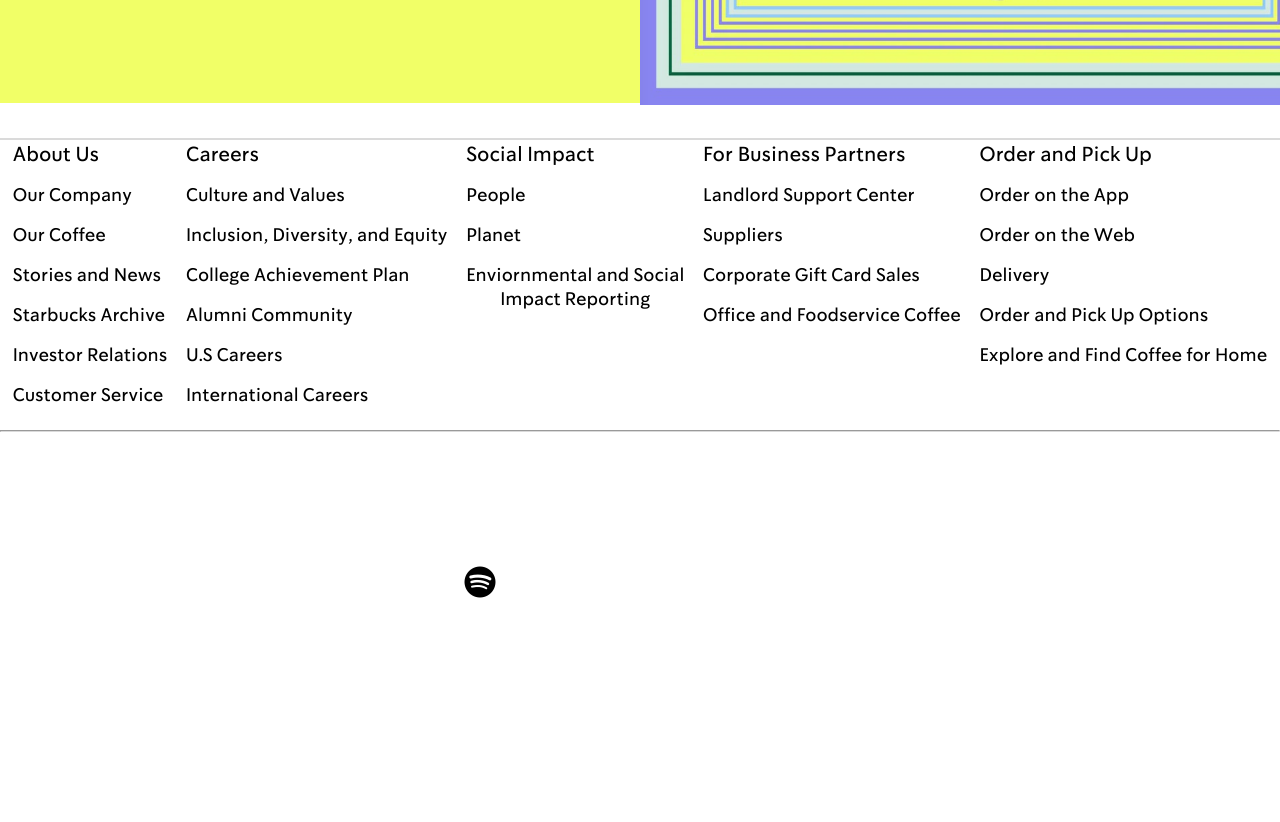
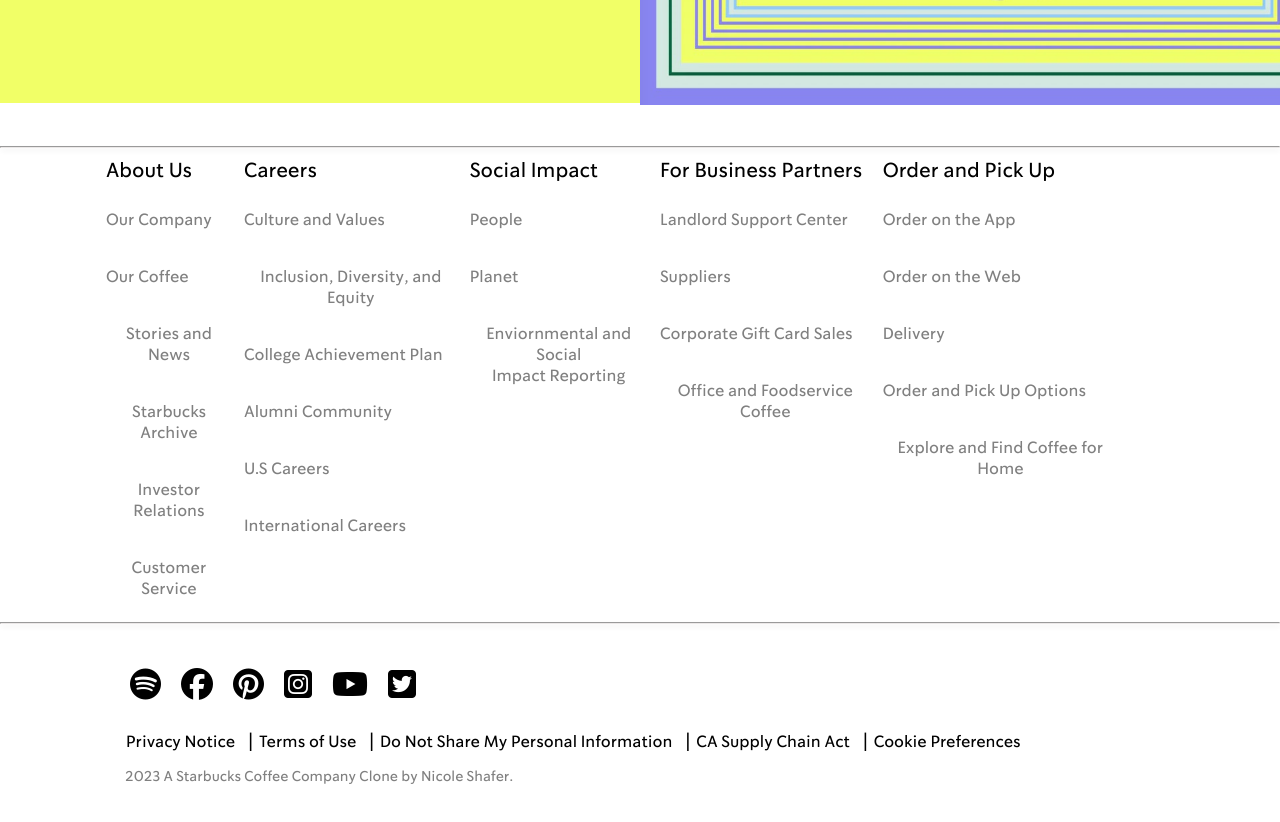
Before and after one commit to nicoleshafer/projects2023, a React (Create React App) app in the folder Starbucks-Clone/client/: page / in a window 1280 px wide. Shown: the part 1300-2122 px from the top of the page. Before the commit the page ends 2012 px from the top, so only its background shows below. Built offline with nearby package versions, Linux system fonts and the light colour scheme.

Commit message:
finished css styling for footer

```diff
--- a/Starbucks-Clone/client/src/App.css
+++ b/Starbucks-Clone/client/src/App.css
@@ -1,87 +1,96 @@
 @font-face {
     font-family: soDoSans;
     src: url("./fonts/SoDoSans.ttf");
-  }
+}
 
-  *{
+* {
     font-family: soDoSans;
-  }
-.navBar{
+}
+
+.navBar {
     display: flex;
     justify-content: space-between;
-    height:65px;
-    padding:20px 20px 10px 20px;
-    width:97.5%;
+    height: 65px;
+    padding: 20px 20px 10px 20px;
+    width: 97.5%;
     /* border-bottom: 2px solid rgb(218,218,218); */
     background-color: rgb(255, 254, 253);
 }
 
-hr{
-    border-bottom: 1.5px solid rgb(218,218,218);
+hr {
+    border-bottom: 1.5px solid rgb(235, 232, 232);
+    box-shadow:  .5px 3px 5px rgb(239, 239, 239);
 }
-.rightSide-Nav, .leftSide-Nav{
+
+.rightSide-Nav,
+.leftSide-Nav {
     display: flex;
-    gap:25px;
+    gap: 25px;
     align-items: center;
     margin-right: 40px;
-    margin-left:14px;
+    margin-left: 14px;
 }
 
-.rightSide-Nav{
+.rightSide-Nav {
     margin-right: 90px;
 }
 
-.leftSide-Nav{
+.leftSide-Nav {
     display: flex;
-    gap:30px;
+    gap: 30px;
     font-size: 14px;
     font-weight: bold;
 }
-.logo{
-    height:55px;
+
+.logo {
+    height: 55px;
 }
 
-.navLink{
+.navLink {
     text-decoration: none;
     color: rgb(23, 22, 22);
     font-weight: bold;
 }
-.navLink:hover{
-    color:darkgreen;
+
+.navLink:hover {
+    color: darkgreen;
 }
 
-.navBtn-SignUp{
+.navBtn-SignUp {
     background-color: transparent;
     font-weight: bold;
     padding: 5px;
 }
 
-.navBtn-Join{
+.navBtn-Join {
     background-color: black;
-    color:white;
+    color: white;
     font-weight: bold;
     padding: 5px;
 }
 
-.mapMarker{
-    height:25px;
+.mapMarker {
+    height: 25px;
 }
-.mapMarker:hover{
+
+.mapMarker:hover {
     cursor: pointer;
 }
 
-.navFlex{
+.navFlex {
     display: flex;
-    gap:5px;
+    gap: 5px;
     margin-right: 10px;
 }
-.btnStandard{
-    height:30px;
+
+.btnStandard {
+    height: 30px;
     width: 80px;
     border-radius: 20px;
-    border:1px solid black;
+    border: 1px solid black;
 }
-.btnStandard:hover{
+
+.btnStandard:hover {
     opacity: 60%;
 }
 
@@ -90,18 +99,19 @@
 
 
 
-.container{
+.container {
     display: flex;
     align-items: center;
     flex-direction: column;
 }
-.bodyImage{
-    height:627px;
+
+.bodyImage {
+    height: 627px;
 }
 
-.bodyOuterBox{
-    width:1440px;
-    height:625px;
+.bodyOuterBox {
+    width: 1440px;
+    height: 625px;
     /* border: 2px solid black; */
     margin-top: 20px;
     display: flex;
@@ -109,41 +119,42 @@
     text-align: center;
 }
 
-.boxOne{
-    background: rgb(235,129,165);
+.boxOne {
+    background: rgb(235, 129, 165);
 }
 
-.boxTwo{
-    background-color: rgb(241,255,103);
+.boxTwo {
+    background-color: rgb(241, 255, 103);
     margin-bottom: 35px;
 }
 
-.boxText{
+.boxText {
     width: 715px;
-    margin:40px;
+    margin: 40px;
     padding: 20px;
 }
 
-.boxText h2{
+.boxText h2 {
     font-size: 52px;
     font-weight: bold;
     font-family: soDoSans;
 }
-.boxText p{
+
+.boxText p {
     font-size: 24px;
     font-weight: normal;
     font-family: soDoSans;
 }
 
 
-.orderBtn-Body{
+.orderBtn-Body {
     background-color: transparent;
     border-radius: 20px;
-    height:35px;
-    width:115px;
+    height: 35px;
+    width: 115px;
     font-size: 16px;
     font-weight: bold;
-    border:1px solid black;
+    border: 1px solid black;
     margin: 10px;
 }
 
@@ -151,45 +162,100 @@
 
 
 
-.footerSectionOne,
-.headerBtn{
-    border-top: 2px solid rgb(218,218,218);
+
+.headerBtn,
+.footerOneWidth {
     display: flex;
     justify-content: space-evenly;
 }
 
-.headerBtn{
+.headerBtn {
     font-size: 20px;
+    margin-bottom: 10px;
 }
-.footerBtn button{
-    font-size: 18px;
-    font-weight:lighter;
+
+.footerBtn button {
+    font-size: 16px;
+    font-weight: light;
+    color: gray;
+}
+
+.footerBtn {
+    display: flex;
+    flex-direction: column;
+    gap: 20px;
+}
+
+.footerBtn button:hover {
+    color: black;
 
 }
-.align{
+
+.align {
     display: flex;
     flex-direction: column;
-    align-items:flex-start;
+    align-items: flex-start;
+
 }
 
-.footerSectionOne button{
+.footerOneWidth {
+    width: 80%;
+    margin-left: 50px;
+    padding-left: 50px;
+
+}
+
+.footerSectionOne {
+    width: 100%;
+}
+
+.footerOneWidth button {
     border: none;
     background-color: transparent;
     display: flex;
     align-items: center;
     padding-bottom: 15px;
+
 }
 
-.footerSectionOne button:hover{
+.footerOneWidth button:hover {
     cursor: pointer;
 }
 
-.footerSocials{
-    margin-top: 20px;
-    padding:30px;
-    width:900px;
-    height:200px;
+.footerSocialsContainer {
+    margin-top: 30px;
+    margin-left: 60px;
+    margin-bottom: 45px;
+    padding-bottom: 0;
+    padding: 30px 70px 0;
+    width: 900px;
     display: flex;
+    gap: 20px;
+}
+
+.footerSectionTwo {
+    display: flex;
+    flex-direction: column;
+}
+
+.footerSectionTwoTop {
+    display: flex;
+    margin-left: 60px;
+    padding-left: 60px;
     align-items: center;
-    justify-content: center;
 }
+
+.footerSectionTwoBottom {
+    margin-left: 65px;
+    padding-left: 60px;
+    font-size: 14px;
+    color: gray;
+    margin-bottom: 60px;
+}
+
+.footerSectionTwo button {
+    background-color: transparent;
+    border: none;
+    font-size: 16px;
+    padding-right: 13px;
+}
--- a/Starbucks-Clone/client/src/components/Footer.js
+++ b/Starbucks-Clone/client/src/components/Footer.js
@@ -1,11 +1,13 @@
 import React from 'react';
-import {Link} from "react-router-dom"
+import { Link } from "react-router-dom"
 
 
 const Footer = () => {
     return (
         <div>
             <div className='footerSectionOne'>
+                <hr />
+                <div className='footerOneWidth'>
                     <div className='align'>
                         <button className='headerBtn'>About Us</button>
                         <div className='footerBtn'>
@@ -35,7 +37,7 @@
                         <div className='footerBtn'>
                             <button>People</button>
                             <button>Planet</button>
-                        <button>Enviornmental and Social <br/>Impact Reporting</button>
+                            <button>Enviornmental and Social <br />Impact Reporting</button>
                         </div>
                     </div>
                     <div className='align'>
@@ -58,15 +60,40 @@
                         </div>
                     </div>
                 </div>
+            </div>
             <hr />
 
 
 
-            <div className='footerSocials'>
+            <div className='footerSocialsContainer'>
                 <i class="fa-brands fa-spotify fa-2xl"></i>
+                <i class="fa-brands fa-facebook fa-2xl"></i>
+                <i class="fa-brands fa-pinterest fa-2xl"></i>
+                <i class="fa-brands fa-square-instagram fa-2xl"></i>
+                <i class="fa-brands fa-youtube fa-2xl"></i>
+                <i class="fa-brands fa-square-twitter fa-2xl"></i>
             </div>
+
+
+
+
+
             <div className='footerSectionTwo'>
-                <Link></Link>
+                <div className='footerSectionTwoTop'>
+                    <button>Privacy Notice</button>
+                    <div> | </div>
+                    <button>Terms of Use</button>
+                    <div> | </div>
+                    <button>Do Not Share My Personal Information</button>
+                    <div> | </div>
+                    <button>CA Supply Chain Act</button>
+                    <div> | </div>
+                    <button>Cookie Preferences </button>
+                </div>
+                <div className='footerSectionTwoBottom'>
+                    <p> 2023 A Starbucks Coffee Company Clone by Nicole Shafer. </p>
+
+                </div>
             </div>
         </div>
     );
```
Lines whose indentation alone changed are shown as unchanged.
